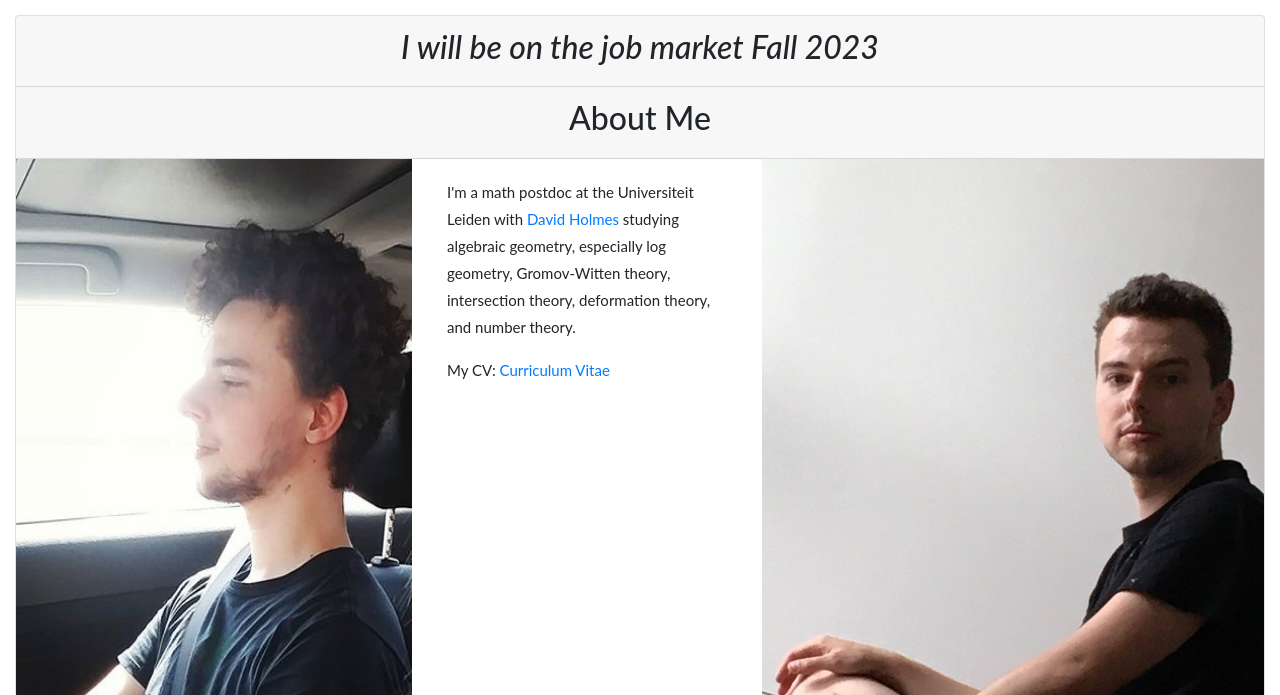
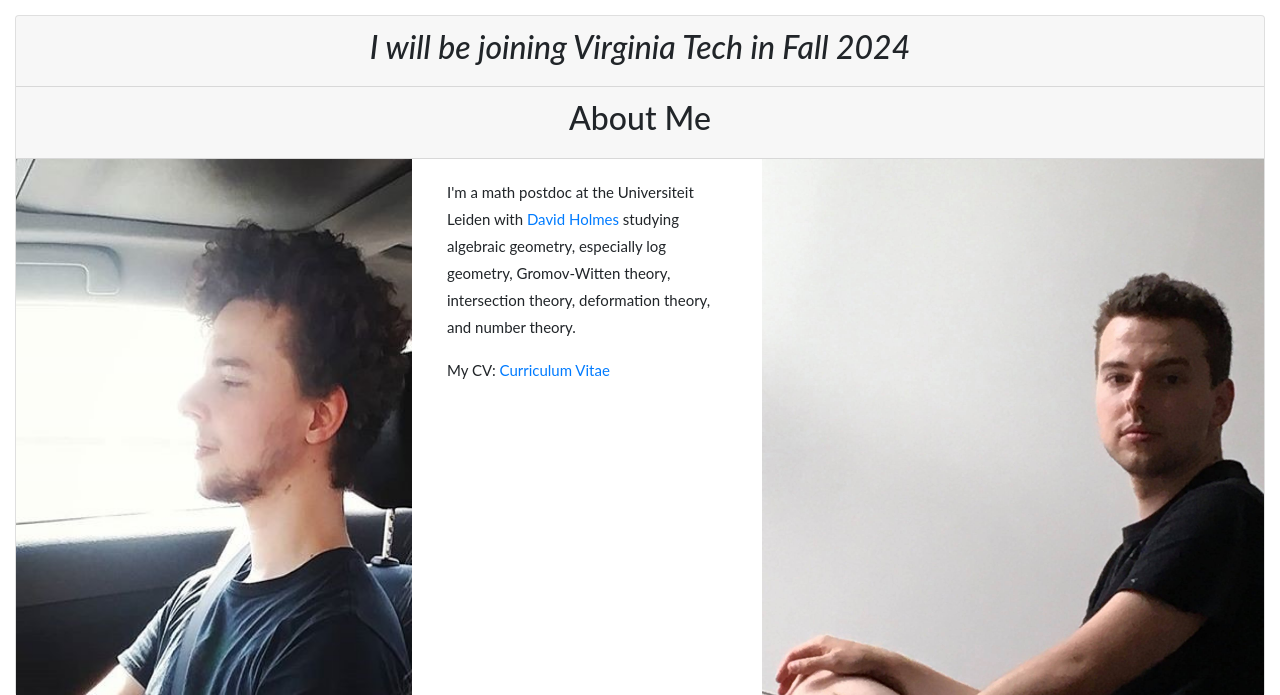
Before and after one commit to nanotech22/logetale, a Flask app: page / in a window 1280 px wide. Shown: the part 765-1460 px from the top of the page. Run offline with Flask 2, Linux system fonts and the light colour scheme; some libraries are stand-ins or nearby versions.

Commit message:
added vtech!

```diff
--- a/templates/pages/index.html
+++ b/templates/pages/index.html
@@ -23,7 +23,7 @@
 
     <div class="card" id="aboutme">
         <div class="card-header">
-            <h2 id="jobmarket"><em>I will be on the job market Fall 2023</em></h2>
+            <h2 id="jobmarket"><em>I will be joining Virginia Tech in Fall 2024</em></h2>
         </div>
         <div class="card-header">
             <h2>About Me</h2>
```
